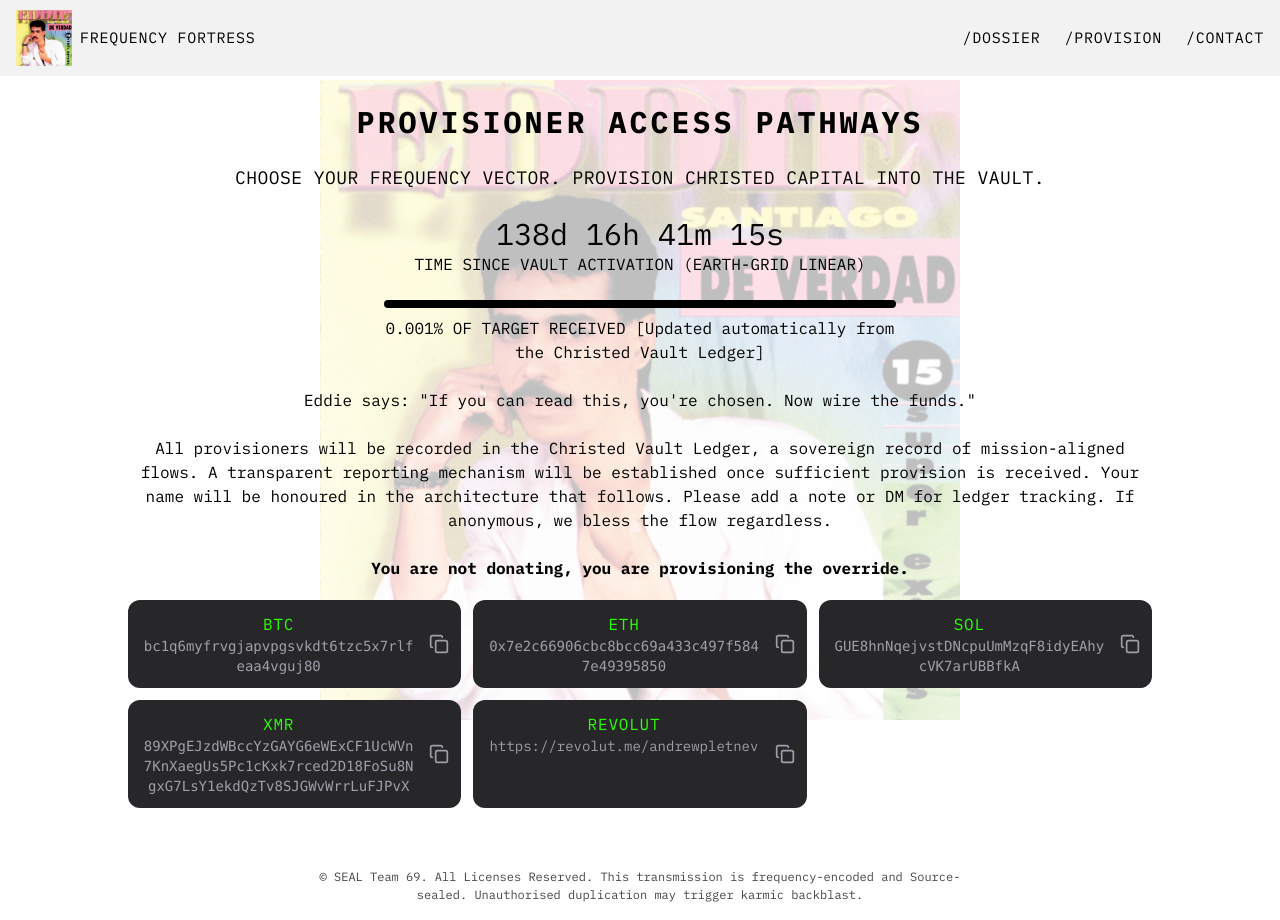
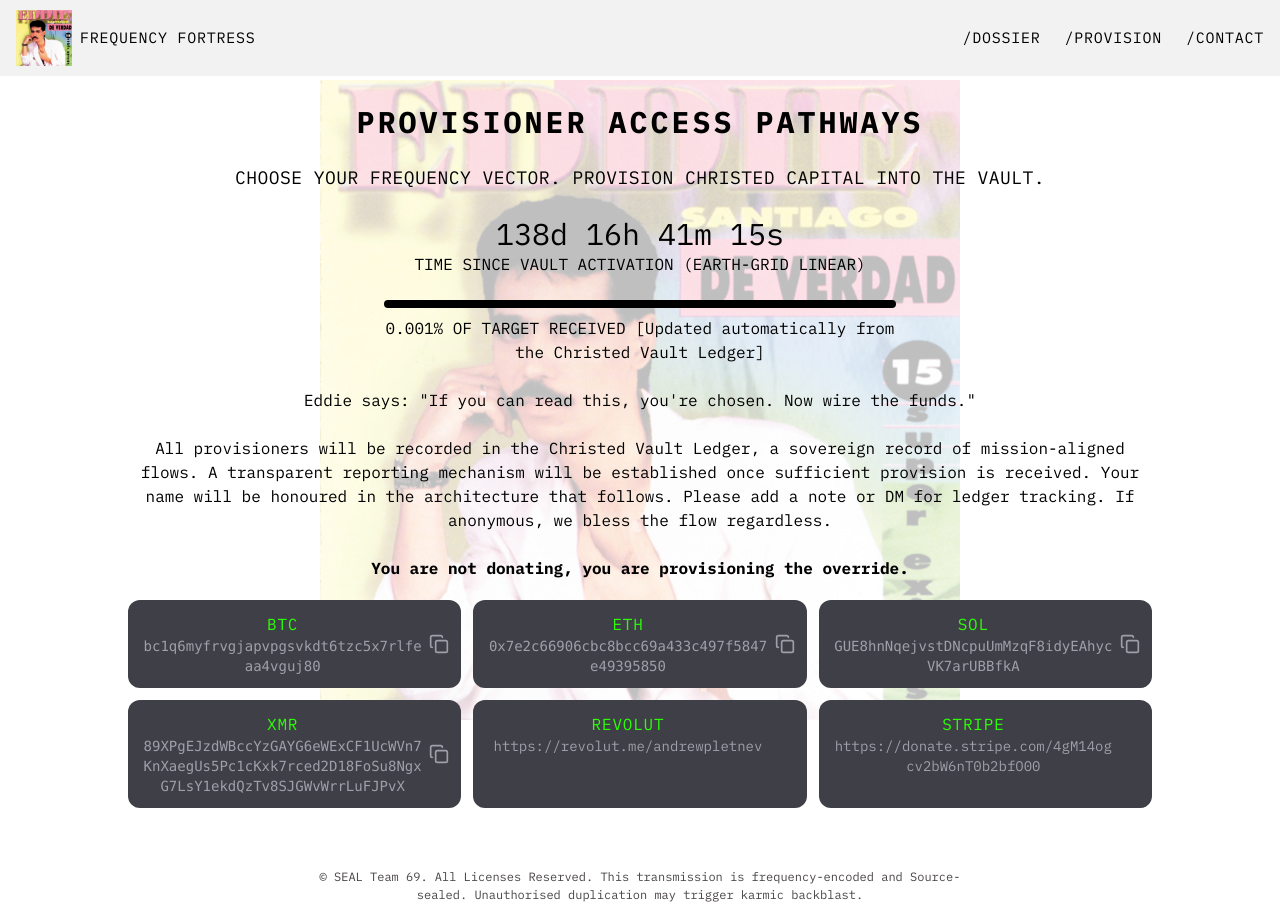
Before and after one commit to sealteam69/frequencyfortress, a Next.js app: page /provision in a window 1280 px wide. Built offline with nearby package versions, Linux system fonts and the light colour scheme; a web font is replaced by a local one.

Commit message:
Pushing out Stripe rails and a few visual adjustments.

```diff
--- a/src/app/contact/page.js
+++ b/src/app/contact/page.js
@@ -21,8 +21,8 @@ export default function ContactPage() {
       <div className="mx-auto p-6 text-xs sm:text-sm md:text-base text-black relative text-center">
         <h1 className="tracking-widest text-2xl md:text-3xl font-bold text-center mt-13 sm:mt-20">HOW TO REACH THE COMMANDER</h1><br/>
 
-        <p>Choose your channel. Signal boosted selectively. Not all transmissions are answered — but all are received.
-           Note: All channels are monitored by the Commander directly. Choose wisely. This is not a help desk, it is a living fortress.
+        <p>Choose your channel. Signal boosted selectively. Not all transmissions are answered, but all are received.
+           Please note: all channels are monitored by the Commander directly. Choose wisely. This is not a help desk, it is a living fortress.
         </p><br/>
 
         {/* Tier 1 */}
@@ -86,14 +86,13 @@ export default function ContactPage() {
           <p>X</p>
           <a href="https://x.com/st69lol" className="text-cyan-400 underline" target="_blank">@st69lol</a>
           <p>LinkedIn</p>
-          <a href="https://linkedin.com/company/sealteam69" className="text-cyan-400 underline" target="_blank">SEAL Team 69</a>
+          <a href="https://www.linkedin.com/company/seal-team-69" className="text-cyan-400 underline" target="_blank">SEAL Team 69</a>
           <br/><br/>
           <p className="font-bold">Personal</p>
           <p>X</p>
           <a href="https://x.com/andrewpletnev" className="text-cyan-400 underline" target="_blank">@andrewpletnev</a><br/>
           <p>LinkedIn</p>
-
-          <a href="https://linkedin.com/in/andrewpletnev" className="text-cyan-400 underline" target="_blank">Andrew Pletnev</a><br/>
+          <a href="www.linkedin.com/in/andrew-pletnev-82769940" className="text-cyan-400 underline" target="_blank">Andrew Pletnev</a><br/>
 
       </div>
 
--- a/src/app/dossier/phasei/page.js
+++ b/src/app/dossier/phasei/page.js
@@ -1003,7 +1003,7 @@ export default function PhaseIPage() {
               <p>It doesn&apos;t oppose Babylon – it makes it obsolete.</p>
               <p> </p>
               <h2 className='text-lg'><strong>Who Is The Commander?</strong></h2>
-              <p>The Founder of Frequency Fortress operates under the tactical handle SEAL Team 69 – a sovereign being, multidimensional strategist, and frequency purist. He is not seeking followers, staff, or celebrity. He is not building a team in the traditional sense.</p>
+              <p>The Founder of Frequency Fortress operates under the tactical handle Commander, SEAL Team 69 – a sovereign being, multidimensional strategist, and frequency purist. He is not seeking followers, staff, or celebrity. He is not building a team in the traditional sense.</p>
               <p> </p>
               <p>He is holding the node until others remember their own, and when they do, they may find themselves already part of SEAL Team 69, deserving a new title on LinkedIn.</p>
               <p> </p>
--- a/src/app/layout.js
+++ b/src/app/layout.js
@@ -47,6 +47,11 @@ export default function RootLayout({ children }) {
   return (
     <html lang="en" className={`${ibmPlexMono.variable} ${inter.variable} ${pirata.variable} ${pressstart2p.variable} ${sofiaSansSemiCondensed.variable} ${redacted.variable} ${barlowcondensed.variable}`}>
       <head>
+
+        <meta property="og:image" content="https://frequencyfortress.com/public/apple-touch-icon.png" />
+        <meta property="og:image:width" content="1200" />
+        <meta property="og:image:height" content="630" />
+        <meta property="og:image:alt" content="ST69 Patch" />
 
         <link rel="stylesheet" href="https://use.typekit.net/hio6xnf.css" />
         <link rel="preconnect" href="https://fonts.googleapis.com" />
--- a/src/app/page.js
+++ b/src/app/page.js
@@ -95,7 +95,7 @@ export default function Home() {
           </div>
 
           {/* Subtitle Paragraph */}
-          <p className="text-white opacity-50 text-center leading-relaxed max-w-[90vw] mt-2.5 md:mt-6"
+          <p className="text-white opacity-50 text-center leading-relaxed max-w-[90vw] mt-2.5 md:mt-4"
             style={{
               fontSize: 'clamp(0.65rem, 1.6vw, 1.2rem)',
               fontFamily: 'IBM Plex Mono, monospace'
--- a/src/app/provision/page.js
+++ b/src/app/provision/page.js
@@ -71,6 +71,10 @@ export default function ProvisionPage() {
             label="REVOLUT"
             address="https://revolut.me/andrewpletnev"
           />
+          <WalletProvisionModule
+            label="STRIPE"
+            address="https://donate.stripe.com/4gM14ogcv2bW6nT0b2bfO00"
+          />
         </div>
 
       </div>
--- a/src/components/magneticcipherbutton.js
+++ b/src/components/magneticcipherbutton.js
@@ -80,7 +80,7 @@ export function MagneticCipherButton() {
               initial={{ opacity: 0 }}
               animate={{ opacity: [0, 1, 0.4, 1] }}
               transition={{ duration: 3, ease: "easeInOut" }}
-              className="text-[28px] sm:text-[28px] md:text-[32px] lg:text-[38px] xl:text-[44px] text-[#bcbce1]"
+              className="text-[24px] sm:text-[28px] md:text-[32px] lg:text-[38px] xl:text-[44px] text-[#bcbce1]"
               style={{ fontFamily: 'Barlow Condensed' }}
             >
               CLASSIFIED ACCESS GRANTED
@@ -120,10 +120,9 @@ export function MagneticCipherButton() {
         onMouseLeave={(e) => resetMagnetism(e.currentTarget)}
         onTouchEnd={(e) => resetMagnetism(e.currentTarget)}
         className="
-          bg-transparent border-2 border-[#0014A8] text-[#0014A8]
-          uppercase font-bold tracking-widest font-mono cursor-pointer
+          bg-transparent border-1 border-[#0014A8] text-[#0014A8]
+          uppercase font tracking-widest cursor-pointer
           transition-transform duration-200 ease-out hover:scale-105
-
           text-[14px] px-4 py-3 mt-10
           sm:text-[14px] sm:px-4 sm:py-3 sm:mt-8
           md:text-[14px] md:px-4 md:py-3
--- a/src/components/provisioningmodule.js
+++ b/src/components/provisioningmodule.js
@@ -11,19 +11,22 @@ export default function WalletProvisionModule({ label, address }) {
     setTimeout(() => setCopied(false), 2000)
   }
 
-  const isRevolut = label === 'REVOLUT'
+  // detect provider type
+  const isRevolut = label?.toUpperCase().includes('REVOLUT')
+  const isStripe = label?.toUpperCase().includes('STRIPE')
+  const isLiveLink = isRevolut || isStripe
 
   return (
-    <div className="text-sm md:text-base relative bg-zinc-800 rounded-xl p-3 transition-colors duration-200 group hover:bg-zinc-600">
-      {/* content gets extra right padding so the icon has room */}
-      <div className="space-y-1 pr-8">
+    <div className="text-sm md:text-base relative bg-zinc-700 rounded-xl p-3 transition-colors duration-200 group">
+      <div className="space-y-1 pr-6">
         <span className="tracking-wider text-[#2CFF05]">{label}</span>
-        {isRevolut ? (
+
+        {isLiveLink ? (
           <a
             href={address}
             target="_blank"
             rel="noopener noreferrer"
-            className="block text-xs md:text-sm text-zinc-400 break-all hover:text-cyan-400 hover:underline transition-colors duration-200"
+            className="block text-xs md:text-sm text-zinc-400 break-all hover:text-cyan-300 hover:underline transition"
           >
             {address}
           </a>
@@ -34,14 +37,20 @@ export default function WalletProvisionModule({ label, address }) {
         )}
       </div>
 
-      {/* copy button is centered against the OUTER container */}
-      <button
-        onClick={handleCopy}
-        className="absolute right-3 top-1/2 -translate-y-1/2 text-zinc-400 hover:text-cyan-400 focus-visible:outline-none focus-visible:ring-2 focus-visible:ring-cyan-400/50 rounded"
-        aria-label="Copy to clipboard"
-      >
-        {copied ? <span className="text-sm text-cyan-400">Copied</span> : <Copy size={20} />}
-      </button>
+      {/* Copy button appears only when NOT Revolut/Stripe */}
+      {!isLiveLink && (
+        <button
+          onClick={handleCopy}
+          className="absolute right-3 top-1/2 -translate-y-1/2 text-zinc-400 hover:text-cyan-300 focus-visible:outline-none"
+          aria-label="Copy to clipboard"
+        >
+          {copied ? (
+            <span className="text-sm text-cyan-400">Copied</span>
+          ) : (
+            <Copy size={20} />
+          )}
+        </button>
+      )}
     </div>
   )
 }
```
